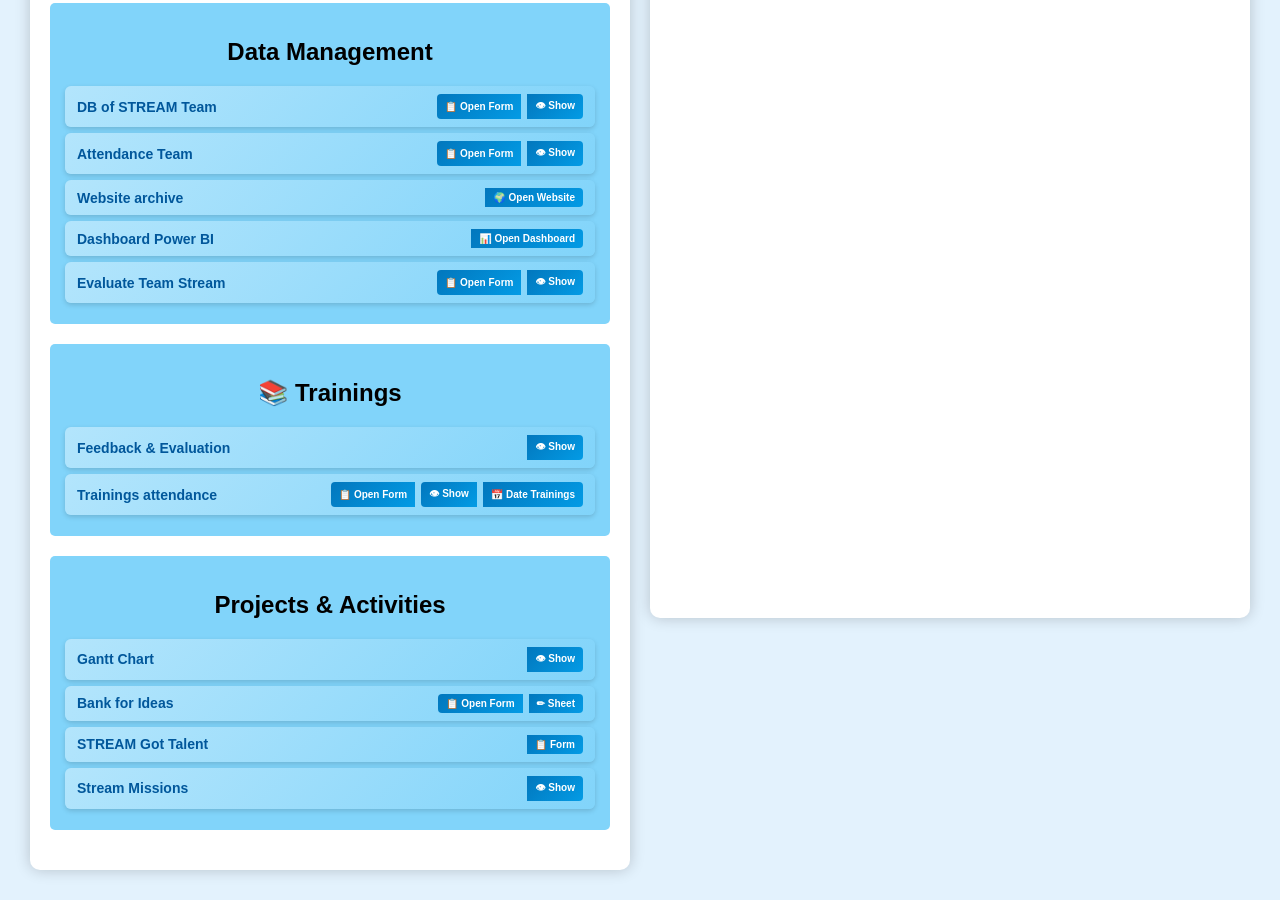
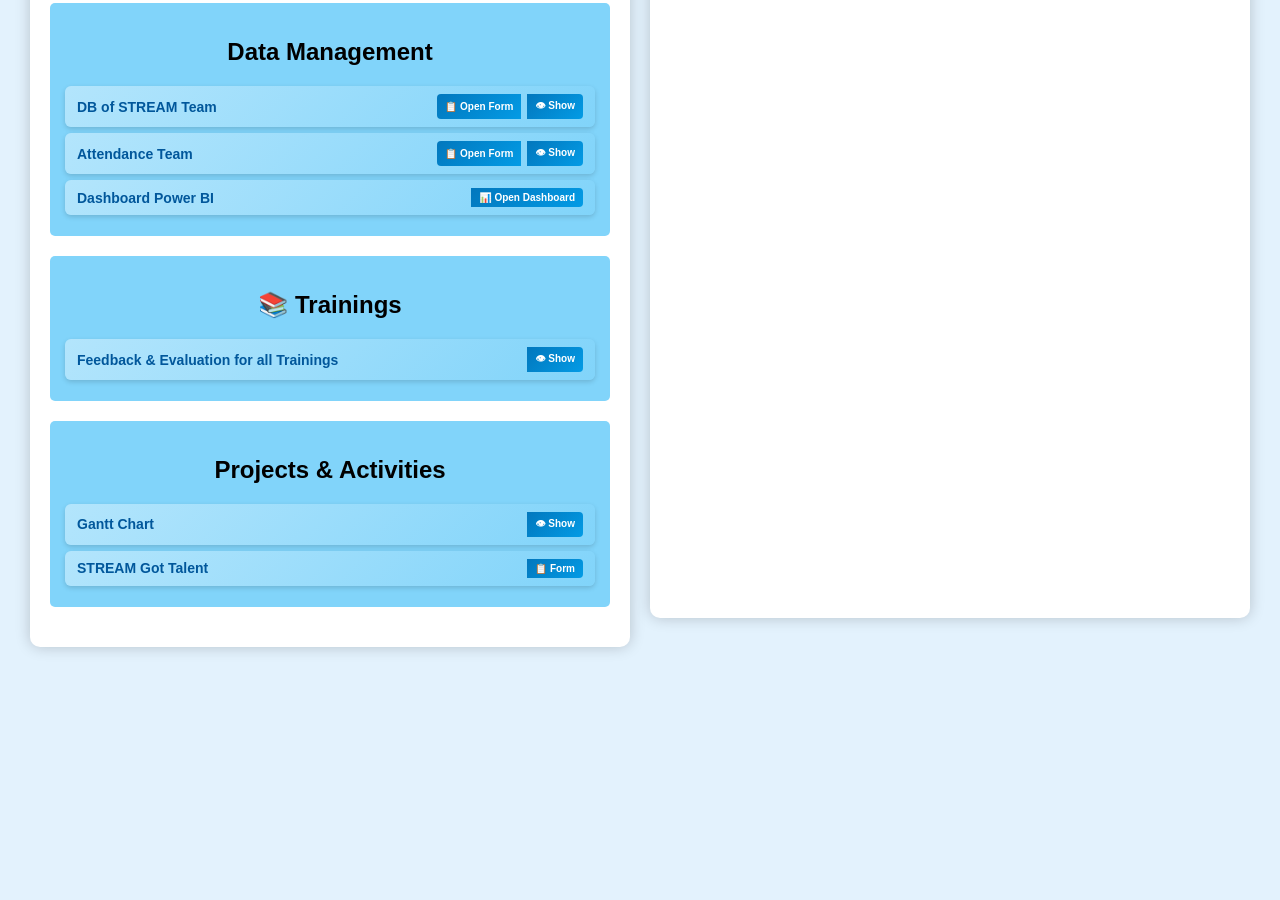
Before and after one commit to Stream-project-coder/Stream-website, a plain HTML site: page index.html in a window 1280 px wide. Shown: the part 234-1134 px from the top of the page. After the commit the page ends 911 px from the top, so only its background shows below. Drawn offline with Linux system fonts and the light colour scheme.

Commit message:
Update index.html

```diff
--- a/index.html
+++ b/index.html
@@ -345,13 +345,6 @@
                         oncontextmenu="openSheet('https://docs.google.com/spreadsheets/d/1yWys_0QJ5k7KeatUrGgVWMoP9OC9HLw5QSEp6gFh-NM/edit?resourcekey=&gid=334470122#gid=334470122s', 'edit', true); return false;">👁 Show</button>
                 </div>
             </div>
-            <div class="file-entry">
-                <span class="file-name">Website archive</span>
-                <div class="button-pair">
-                    <button onclick="openWebsite('https://mohamed2elsayed.github.io/achieve.github.io/')"
-                        oncontextmenu="openWebsite('https://mohamed2elsayed.github.io/achieve.github.io/', true); return false;">🌍 Open Website</button>
-                </div>
-            </div>
              <div class="file-entry">
                 <span class="file-name">Dashboard Power BI</span>
                 <div class="button-pair">
@@ -362,37 +355,16 @@
 
                 </div>
             </div>
-            <div class="file-entry">
-                <span class="file-name">Evaluate Team Stream</span>
-                <div class="button-pair">
-                    <button onclick="openForm('https://forms.gle/WhJ1RPBM7825bUfj9')"
-                        oncontextmenu="openForm('https://forms.gle/WhJ1RPBM7825bUfj9', true); return false;">📋 Open Form</button>
-                    <button onclick="openSheet('https://docs.google.com/spreadsheets/d/1Q01m6gRoTdxkX7r24OpFBREESNyKwF8vx9ok5x6B4Wo/edit?resourcekey=&gid=274354563#gid=274354563', 'edit')"
-                        oncontextmenu="openSheet('https://docs.google.com/spreadsheets/d/1Q01m6gRoTdxkX7r24OpFBREESNyKwF8vx9ok5x6B4Wo/edit?resourcekey=&gid=274354563#gid=274354563', 'edit', true); return false;">👁 Show</button>
-                </div>
-            </div>
         </div>
 
         <!-- Trainings Section -->
         <div class="section" id="trainings">
             <h2>📚 Trainings</h2>
             <div class="file-entry">
-                <span class="file-name">Feedback & Evaluation</span>
+                <span class="file-name">Feedback & Evaluation for all Trainings</span>
                 <div class="button-pair">
                     <button onclick="openSheet('https://docs.google.com/spreadsheets/d/1tgtjghrdbosnDXKKiwMG49ewL_DWlDPyoJu-Qagl__0/edit?gid=0#gid=0', 'edit')"
                         oncontextmenu="openSheet('https://docs.google.com/spreadsheets/d/1tgtjghrdbosnDXKKiwMG49ewL_DWlDPyoJu-Qagl__0/edit?gid=0#gid=0', 'edit', true); return false;">👁 Show</button>
-                </div>
-            </div>
-            <!-- Add more file entries here -->
-            <div class="file-entry">
-                <span class="file-name">Trainings attendance</span>
-                <div class="button-pair">
-                    <button onclick="openForm('https://forms.gle/kYEAx81CvNxTo1N26')"
-                        oncontextmenu="openForm('https://forms.gle/kYEAx81CvNxTo1N26', true); return false;">📋 Open Form</button>
-                    <button onclick="openSheet('https://docs.google.com/spreadsheets/d/1tdH-dJu8dmB5QKoUvi6ZOA1ApwJti6VSlBobSHAFbaA/edit?resourcekey=&gid=745642484#gid=745642484', 'edit')"
-                        oncontextmenu="openSheet('https://docs.google.com/spreadsheets/d/1tdH-dJu8dmB5QKoUvi6ZOA1ApwJti6VSlBobSHAFbaA/edit?resourcekey=&gid=745642484#gid=745642484', 'edit', true); return false;">👁 Show</button>
-                    <button onclick="openSheet('https://docs.google.com/spreadsheets/d/1tdH-dJu8dmB5QKoUvi6ZOA1ApwJti6VSlBobSHAFbaA/edit?resourcekey=&gid=328208753#gid=328208753', 'edit')"
-                        oncontextmenu="openSheet('https://docs.google.com/spreadsheets/d/1tdH-dJu8dmB5QKoUvi6ZOA1ApwJti6VSlBobSHAFbaA/edit?resourcekey=&gid=328208753#gid=328208753', 'edit', true); return false;">📅 Date Trainings</button>
                 </div>
             </div>
 
@@ -409,15 +381,7 @@
                 </div>
             </div>
             <!-- Add more file entries here -->
-          <div class="file-entry">
-                <span class="file-name">Bank for Ideas</span>
-                <div class="button-pair">
-                    <button onclick="openForm('https://docs.google.com/forms/d/e/1FAIpQLSfqX08amqz6xYk5MqxeYQ5StIE1UDeiVZb581YMAs5R0y9N1Q/viewform')"
-                        oncontextmenu="openForm('https://forms.gle/k5pHrj4Hr1jQmA4w5', true); return false;">📋 Open Form</button>
-                    <button onclick="openSheet('https://docs.google.com/spreadsheets/d/1kguLbDXuALoMwGh5yKFQCz4jjBE5AcsotJqbd3AJ7YY/edit?resourcekey=&gid=1350472397#gid=1350472397', 'edit')"
-                        oncontextmenu="openSheet('https://docs.google.com/spreadsheets/d/1kguLbDXuALoMwGh5yKFQCz4jjBE5AcsotJqbd3AJ7YY/edit?resourcekey=&gid=1350472397#gid=1350472397', 'edit', true); return false;">✏ Sheet</button>
-                </div>
-            </div>
+
             <div class="file-entry">
                 <span class="file-name">STREAM Got Talent</span>
                 <div class="button-pair">
@@ -425,13 +389,7 @@
                         oncontextmenu="openForm('https://docs.google.com/forms/d/e/1FAIpQLSeqVsUKOgXMtjxLMFwcWcnCXPgYcQ9udn7aoDk0F3oUqy6c1A/viewform', true); return false;">📋 Form</button>
                 </div>
             </div>
-            <div class="file-entry">
-                <span class="file-name">Stream Missions</span>
-                <div class="button-pair">
-                    <button onclick="openSheet('https://docs.google.com/spreadsheets/d/1bQ8PEFph3dWLd2RKRVGsamF_thmXzS0QrSJry825sI8/edit?gid=342416195#gid=342416195', 'edit')"
-                        oncontextmenu="openSheet('https://docs.google.com/spreadsheets/d/1bQ8PEFph3dWLd2RKRVGsamF_thmXzS0QrSJry825sI8/edit?gid=342416195#gid=342416195', 'edit', true); return false;">👁 Show</button>
-                </div>
-            </div>
+
         </div>
 
         <!-- Reports Section -->
```
